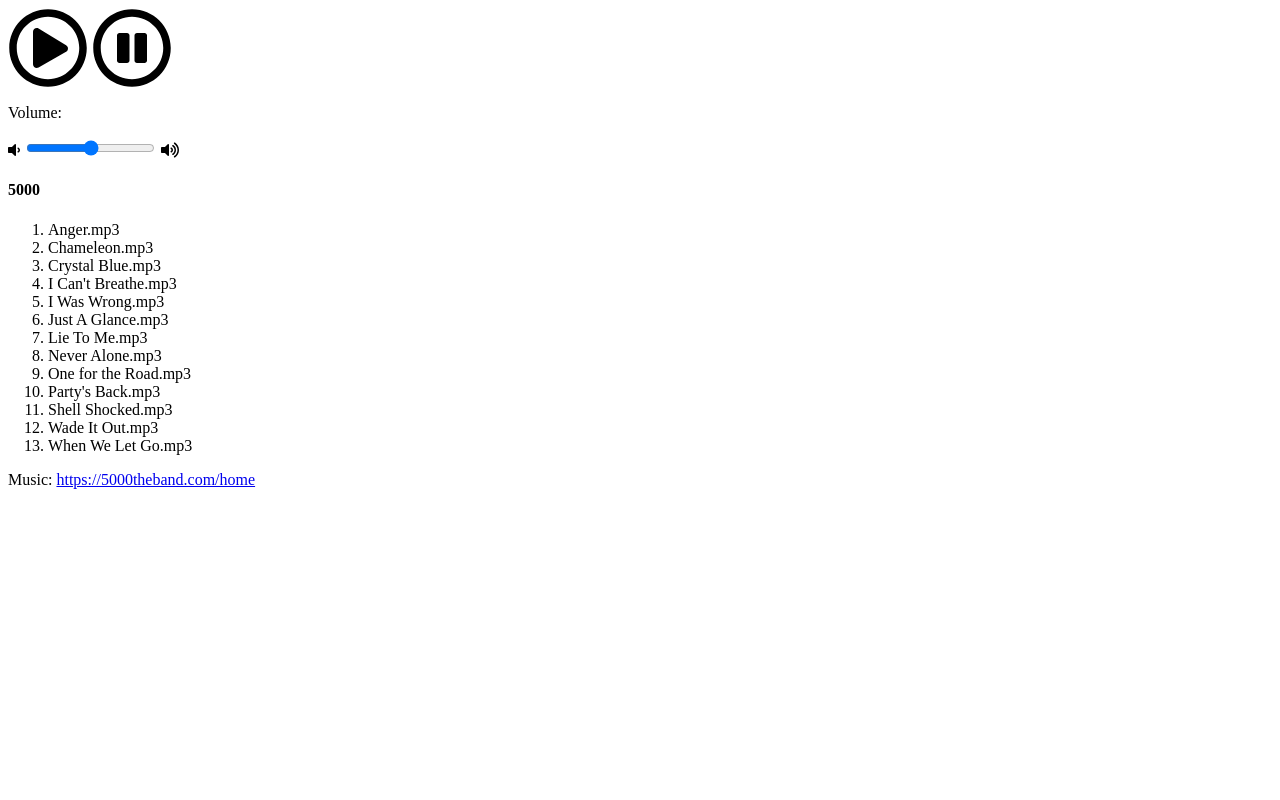
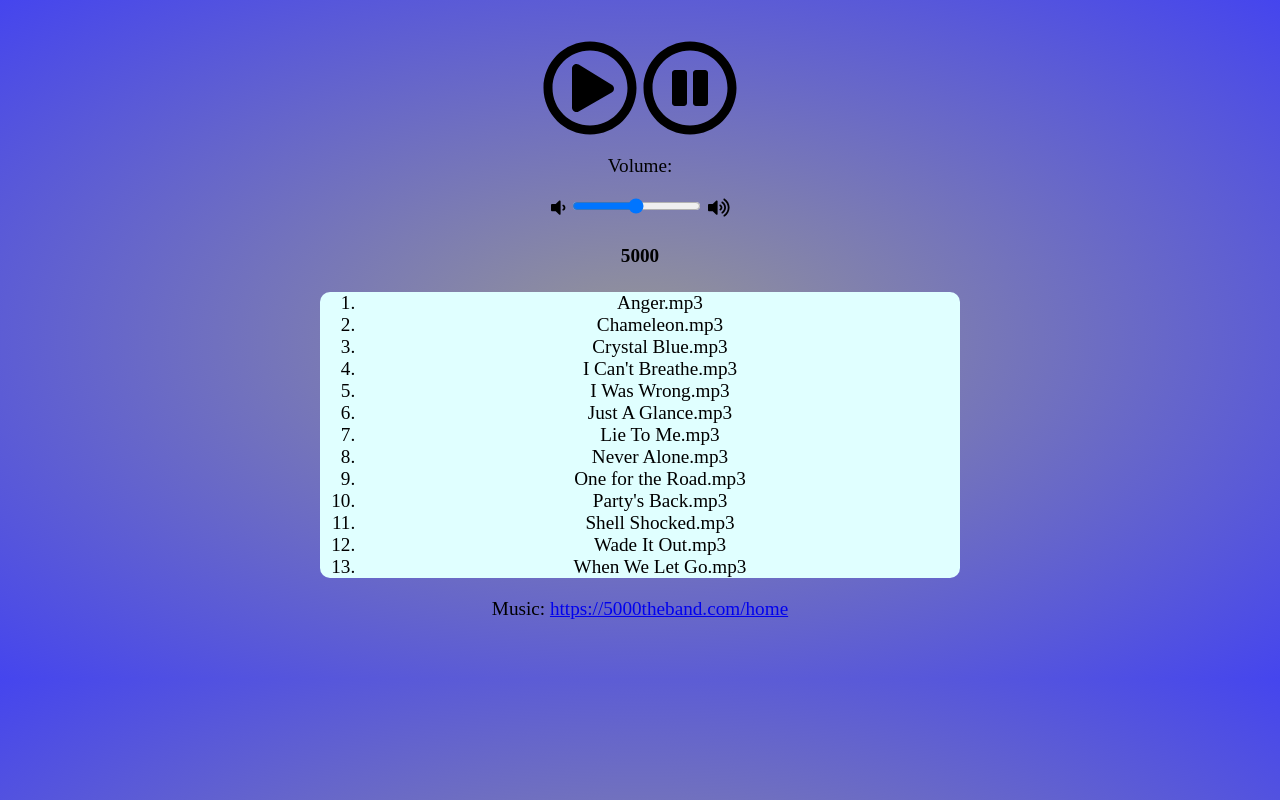
Before and after one commit to miadugas/Music-Player-App, a plain HTML site: page index.html in a window 1280 px wide. Drawn offline with Linux system fonts and the light colour scheme.

Commit message:
music-player-app

```diff
--- a/index.html
+++ b/index.html
@@ -5,6 +5,10 @@
     <meta name="viewport" content="width=device-width, initial-scale=1.0">
     <meta http-equiv="X-UA-Compatible" content="ie=edge">
     <title>Music Player</title>
+    <!-- CSS source file -->
+    <link rel="stylesheet" href="style.css">
+
+    <!-- FontAwesome script link -->
     <script defer src="https://use.fontawesome.com/releases/v5.0.3/js/all.js"></script>
 </head>
 <body>
@@ -25,6 +29,7 @@
 
 
     <h4>5000</h4>
+<div id="songList">
     <ol>
         <li>Anger.mp3</li>
         <li>Chameleon.mp3</li>
@@ -40,6 +45,7 @@
         <li>Wade It Out.mp3</li>
         <li>When We Let Go.mp3</li>
     </ol>
+</div>
     <p>Music: <a href="https://5000theband.com/home">https://5000theband.com/home</a></p>
 </body>
 </html>
--- a/style.css
+++ b/style.css
@@ -0,0 +1,14 @@
+body {
+    background: radial-gradient(#969696,#4545ee);
+    font-size: 1.2em;
+    width: 50%;
+    margin: 20px auto;
+    padding: 20px;
+    text-align: center;
+    min-height: 50vh;
+}
+
+#songList {
+    background: lightcyan;
+    border-radius: 10px;
+}
```
